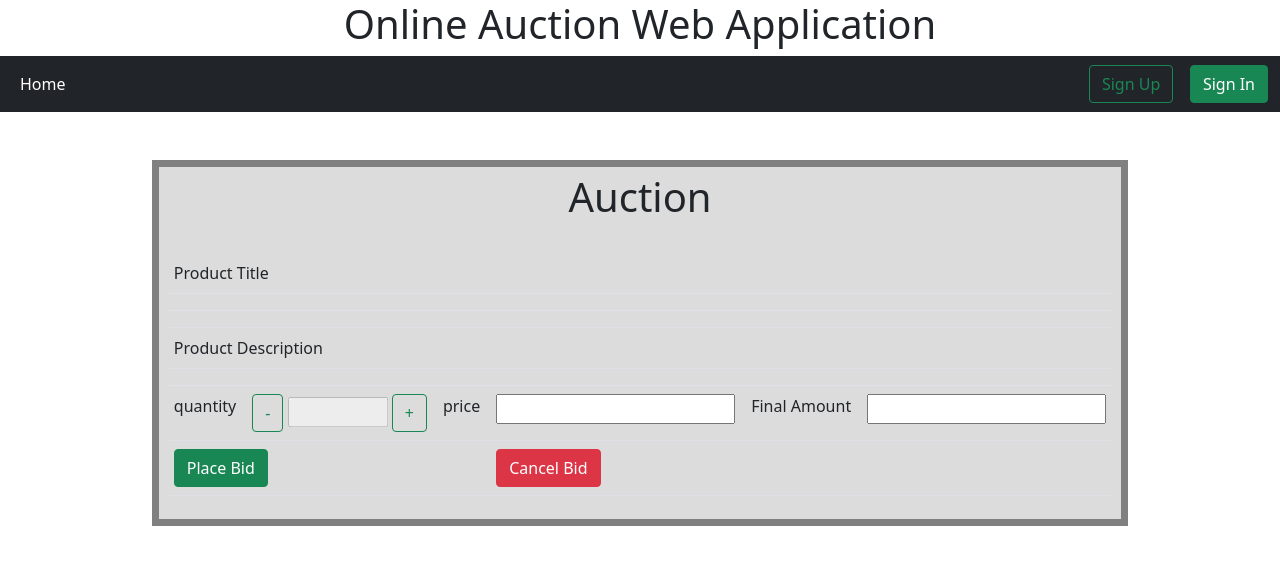
After one commit to MYK-123/Online-Auction-Web-Application, a Flask app: template src/templates/participate.html in a window 1280 px wide. The commit adds this page. Shown: the top 565 px of the page. Run offline with Flask 2, Linux system fonts and the light colour scheme; the template is opened without the code that fills it, so the values that code supplies are empty; data comes from the database, SQL or seed files in the repository; some libraries are stand-ins or nearby versions.

Commit message:
Add files via upload

```diff
--- a/src/templates/banner.html
+++ b/src/templates/banner.html
@@ -76,6 +76,9 @@
 				<a class="nav-link dropdown-toggle" href="#" id="sellDropdown" role="button" data-bs-toggle="dropdown" aria-expanded="false" >Profile</a>
 				<ul class="dropdown-menu" area-labelledby="sellDropdown">
 					<li>
+					<div class="dropdown-item"><b>{{name}}</b></div>
+					</li>
+					<li>
 						<a class="dropdown-item" href="#">Settings</a>
 					</li>
 
--- /dev/null
+++ b/src/templates/participate.html
@@ -0,0 +1,119 @@
+<!DOCTYPE html>
+<html>
+<head>
+<title> Participate - Online Auction WebApplication </title>
+<link rel="stylesheet" href="/static/css/bootstrap.min.css" />
+<link rel="stylesheet" href="/static/css/style.css" />
+<script type="text/javascript" src="/static/js/bootstrap.min.js"></script>
+<script src='/static/js/sell.js'></script>
+</head>
+<body>
+
+{% include 'banner.html' %}
+
+<center>
+<div id="base">
+	<div id="front">
+		<h1> Auction </h1> <br />
+		<form action='/participate/{{auction.id}}/' method='POST'>
+		<table class="table">
+<tr>
+<td colspan=6>Product Title</td>
+</tr><tr>
+<td colspan=6>
+{{auction.title}}
+</td>
+</tr>
+
+<tr>
+<td colspan=6>
+
+
+<div id="carouselExampleIndicators" class="carousel slide" data-bs-ride="carousel">
+
+<div class="carousel-indicators">
+{% for f in files %}
+
+{% if f[0]==0 %}
+
+ <button type="button" data-bs-target="#carouselExampleIndicators" data-bs-slide-to="{{f[0]}}" class="active" aria-current="true" aria-label="Slide {{f[0]}}"></button>
+
+{% else %}
+
+ <button type="button" data-bs-target="#carouselExampleIndicators" data-bs-slide-to="{{f[0]}}" aria-label="Slide {{f[0]}}"></button>
+{% endif %}
+
+{% endfor %}
+</div>
+
+
+<div class="carousel-inner">
+
+{% for f in files %}
+
+{% if f[0]==0 %}
+
+ <div class="carousel-item active"> <img src="{{f[1]}}" class="d-block w-100"> </div>
+
+{% else %}
+
+ <div class="carousel-item"> <img src="{{f[1]}}" class="d-block w-100"> </div>
+
+{% endif %}
+
+{% endfor%}
+
+
+ <button class="carousel-control-prev" type="button" data-bs-target="#carouselExampleIndicators" data-bs-slide="prev"> <span class="carousel-control-prev-icon" aria-hidden="true"></span> <span class="visually-hidden">Previous</span> </button>
+
+<button class="carousel-control-next" type="button" data-bs-target="#carouselExampleIndicators" data-bs-slide="next"> <span class="carousel-control-next-icon" aria-hidden="true"></span> <span class="visually-hidden">Next</span> </button>
+
+ </div>
+
+
+</td>
+</tr>
+
+<tr>
+<td colspan=6>Product Description</td>
+</tr><tr>
+<td colspan=6>
+{{auction.desc}}
+</td>
+</tr>
+<tr>
+<td>quantity</td>
+<td>
+<input class="btn btn-outline-success" type='button' rows=3 value='-'  id='minus' name='minus' onclick=less()>
+<input type='text' size=5 min="0" max="{{auction.qty}}"  id='qty' name='qty' onchange = "txtChanged();" onkeypress = "this.onchange();" onpaste = "this.onchange();" oninput = "this.onchange();" value='{{qty}}' disabled>
+<input class="btn btn-outline-success" type='button' rows=3 value='+'  id='plus' name='plus' onclick=more()>
+</td>
+<td>price</td>
+<td>
+<input type='number' size=10  id='price' name='price' min="{{auction.min_price}}" onchange = "txtChanged();" onkeypress = "this.onchange();" onpaste = "this.onchange();" oninput = "this.onchange();" value='{{ppi}}' required>
+</td>
+<td>Final Amount</td>
+<td>
+<input type="text" id="amt" name="amt" value="{{amt}}" readonly>
+</td>
+</tr>
+
+<tr>
+<td colspan=3>
+<button class="btn btn-success" type='submit'>Place Bid</buttton>
+</td>
+
+<td colspan=3>
+<button class="btn btn-danger" type='submit' formtarget="/participate/{{auction.id}}/cancel_bid/"> Cancel Bid</buttton>
+</td>
+
+
+</tr>
+
+		</table>
+		</form>
+	</div>
+</div>
+</center>
+</body>
+</html>
--- a/src/templates/recover.html
+++ b/src/templates/recover.html
@@ -73,7 +73,7 @@
 {% if msg %}
 <font color='red'>{{msg}}</font><br />
 {% endif %}
-<input class="btn-round-sucess" type="submit" value="    &nbsp&nbsp Submit    &nbsp&nbsp">
+<input class="btn btn-success" type="submit" value="    &nbsp&nbsp Submit    &nbsp&nbsp">
 </center></td>
 </tr>
 </table>
--- a/src/templates/register.html
+++ b/src/templates/register.html
@@ -59,7 +59,7 @@
 </tr>
 
 <tr>
-<td colspan='2'><center><input class="btn-round-sucess" id="submit" type="submit" value="Create Account"></center></td>
+<td colspan='2'><center><input class="btn btn-success" id="submit" type="submit" value="Create Account"></center></td>
 </tr>
 </table>
 </form>
```
Also changed, not shown: src/templates/auction_time_set.html (+4 -4 lines), src/templates/participate_1.html (added, +34 -0 lines), src/templates/profile.html (added, +34 -0 lines).
